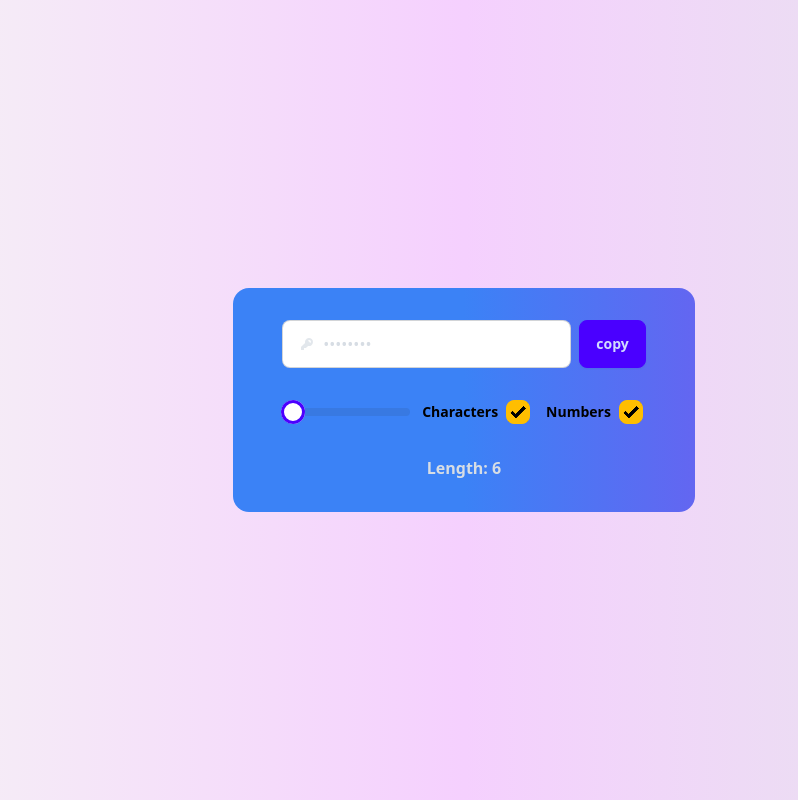
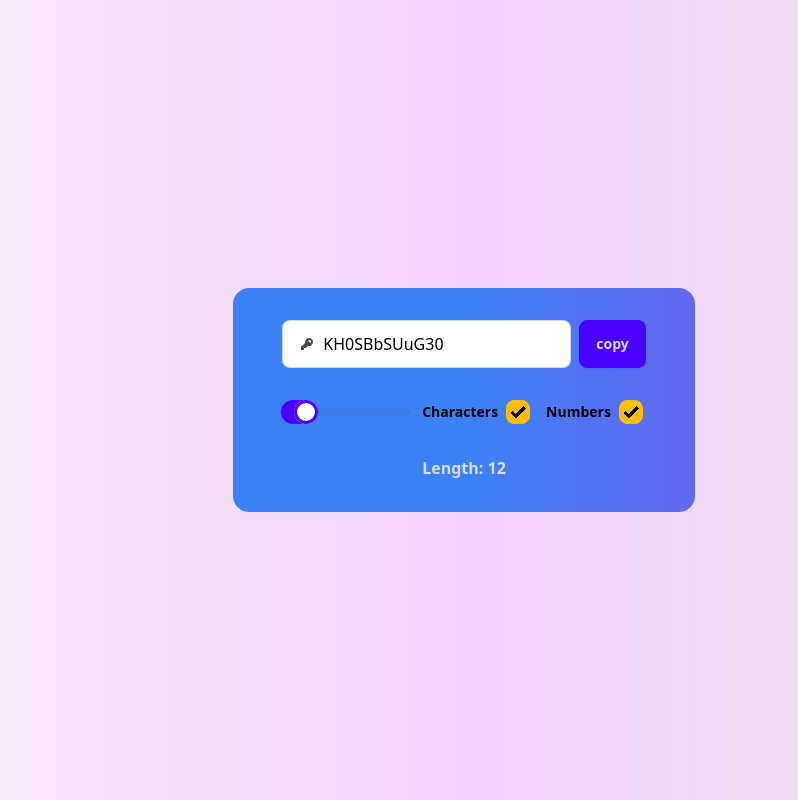
Before and after one commit to fevin1414/Password-Generator, a React (Vite) app: page / in a window 1280 px wide. Shown: the whole page, without its empty margins (176-974 px from the left). Built offline with nearby package versions, Linux system fonts and the light colour scheme.

Commit message:
added password creation logic

```diff
--- a/src/App.jsx
+++ b/src/App.jsx
@@ -4,22 +4,28 @@ import viteLogo from "/vite.svg";
 
 function App() {
   const [text, setText] = useState("copy");
-  const [length, SetLength] = useState(6);
+  const [length, SetLength] = useState(12);
   const [number, setNumber] = useState(true);
   const [symbols, setSymbols] = useState(true);
+  const [generatedPassword, setGenertedPassword] = useState();
 
   function password() {
     let str = "ABCDEFGHIJKLMNOPQRSTUVWXYZabcdefghijklmnopqrstuvwxyz";
     let num = "1234567890";
     let Characters = "!@#$%&";
-    let pass = "";
 
     if (number) str += num;
     if (symbols) str += Characters;
-
-    console.log("Password", str);
+    let pass = "";
+    for (let i = 0; i < length; i++) {
+      const alphabets = Math.floor(Math.random() * str.length + 1);
+      pass += str.charAt(alphabets);
+    }
+    setGenertedPassword(pass);
   }
-
+  useEffect(() => {
+    password();
+  }, [length, symbols, number]);
   const copyText = () => {
     setText("copied");
   };
@@ -30,7 +36,7 @@ function App() {
         <div className="card w-auto h-auto bg-gradient-to-r from-blue-500 via-blue-500 to-indigo-500 text-neutral-content ">
           <div className="card-body items-center text-center">
             <div className="flex items-center justify-center gap-2">
-              <label className="input input-bordered flex items-center gap-2">
+              <label className="input input-bordered flex items-center gap-2 text-black">
                 <svg
                   xmlns="http://www.w3.org/2000/svg"
                   viewBox="0 0 16 16"
@@ -43,17 +49,15 @@ function App() {
                     clipRule="evenodd"
                   />
                 </svg>
-                <input type="password" className="grow" value="password" />
+                <input type="text" className="grow" value={generatedPassword} />
               </label>
-              <button className="btn btn-primary" onClick={password}>
-                {text}
-              </button>
+              <button className="btn btn-primary">{text}</button>
             </div>
             <div className="card-actions justify-end p-4">
               <div className="flex items-center justify-center gap-2 mt-2">
                 <input
                   type="range"
-                  min={6}
+                  min={number}
                   max="100"
                   value={length}
                   onChange={(e) => SetLength(e.target.value)}
```
